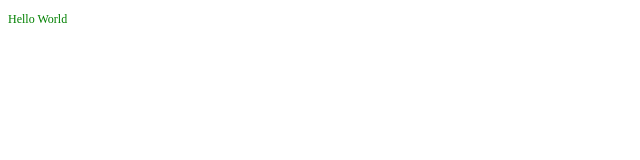
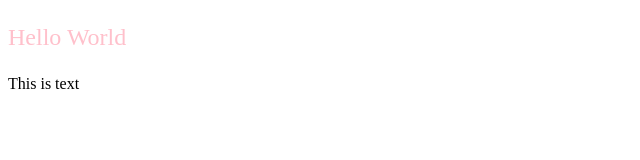
Before and after one commit to liudmylarud/learning-git, a plain HTML site: page index.html in a window 1280 px wide. Shown: the whole page, without its empty margins (0-640 px from the left). Drawn offline with Linux system fonts and the light colour scheme.

Commit message:
Changed text

```diff
--- a/index.html
+++ b/index.html
@@ -15,6 +15,7 @@
     </style>
 </head>
 <body>
-    <p class="green-text">Hello World</p>
+    <p class="pink-text">Hello World</p>
+    <p>This is text</p>
 </body>
 </html>
```
